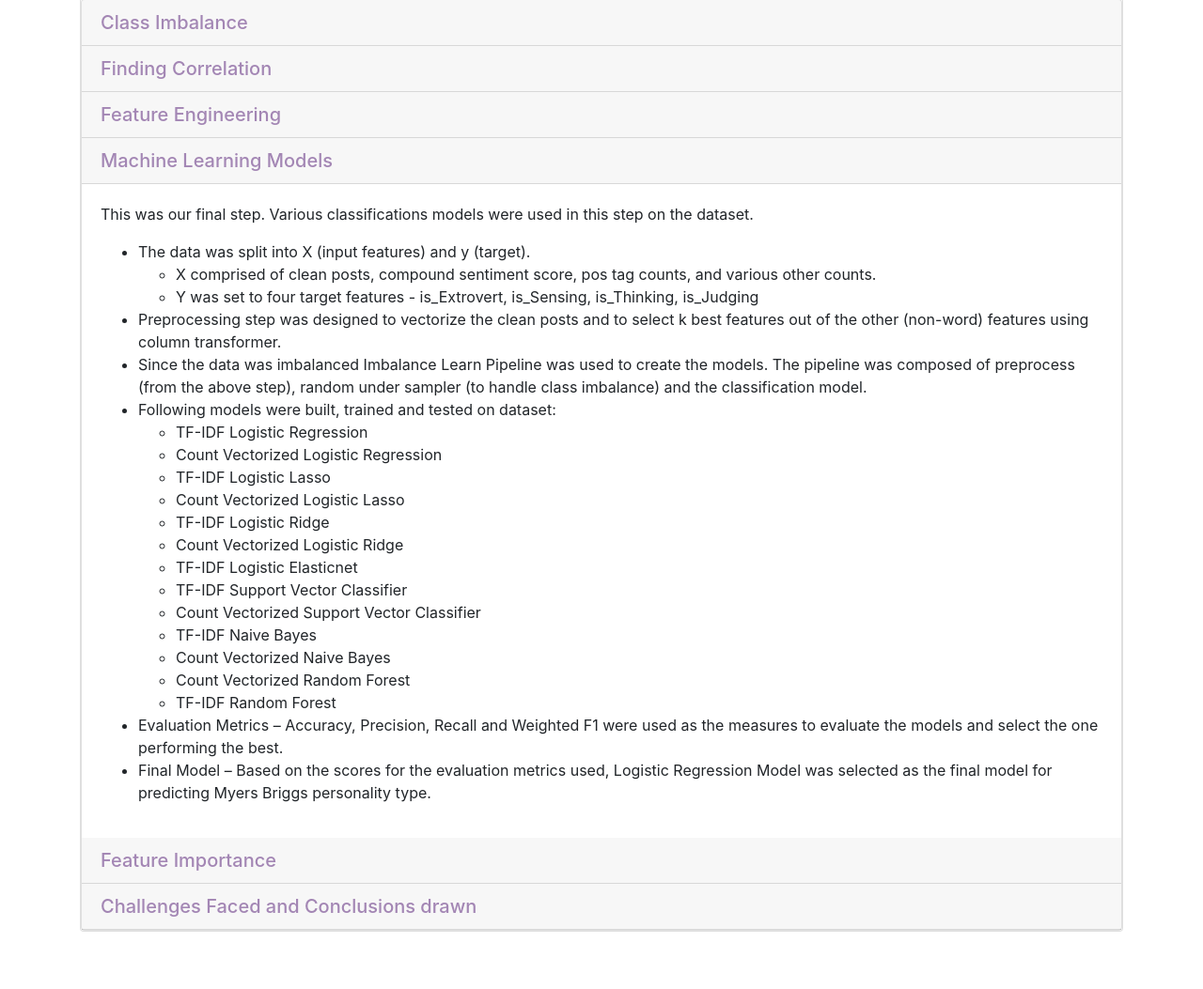
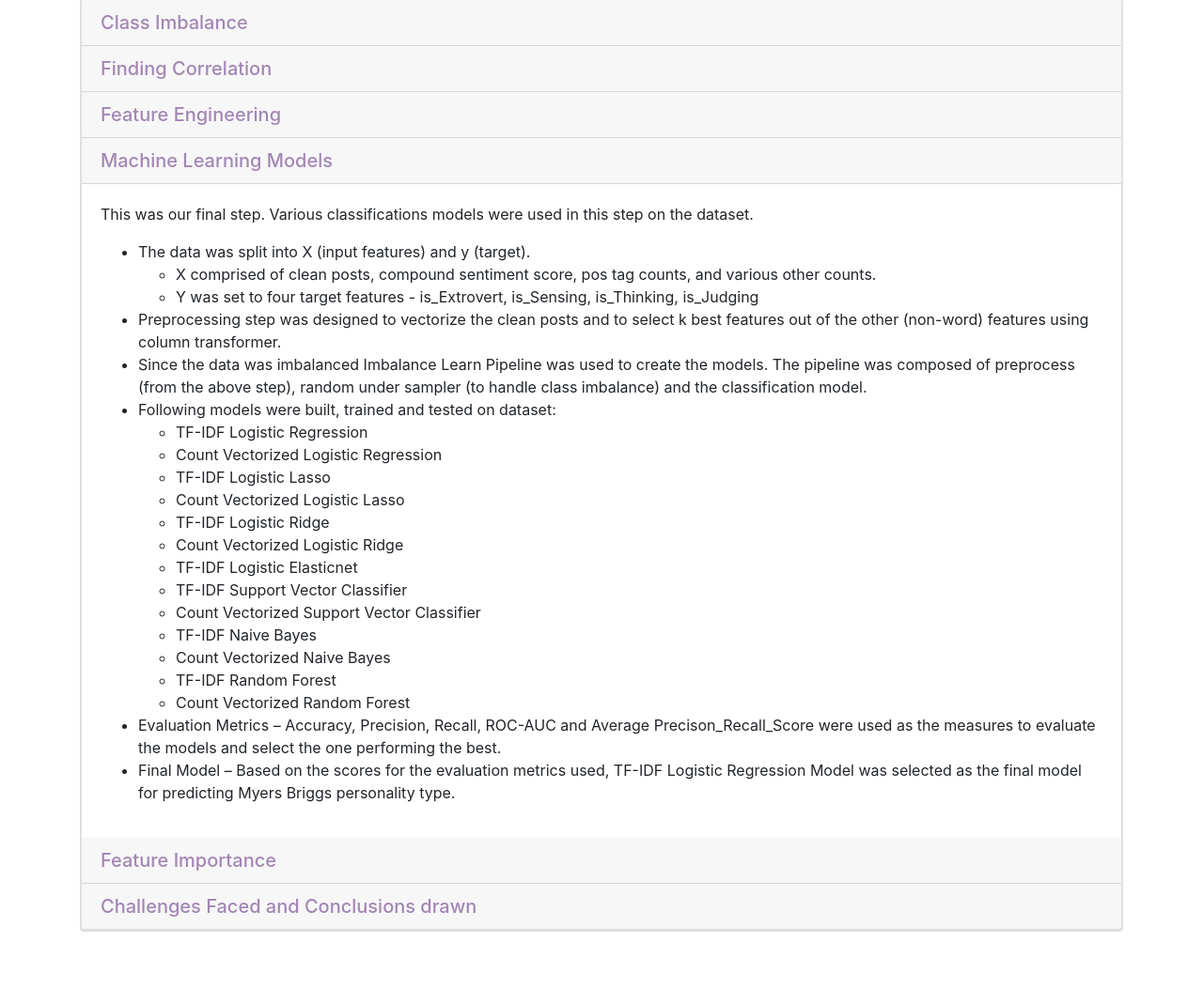
Before and after one commit to esharma3/myers-briggs-personality-prediction, a Flask app: page /methodology in a window 1280 px wide, after a click on "Machine Learning Models". Shown: the part 650-1703 px from the top of the page at 94% size. Run offline with Flask 2, Linux system fonts and the light colour scheme; some libraries are stand-ins or nearby versions.

Commit message:
Modified purpose and models implemented

```diff
--- a/templates/methodology.html
+++ b/templates/methodology.html
@@ -245,11 +245,11 @@
 								<li>Count Vectorized Support Vector Classifier</li>
 								<li>TF-IDF Naive Bayes</li>
 								<li>Count Vectorized Naive Bayes</li>
+								<li>TF-IDF Random Forest</li>
 								<li>Count Vectorized Random Forest</li>
-								<li>TF-IDF Random Forest</li>
 							</ul>
-						<li>Evaluation Metrics – Accuracy, Precision, Recall and Weighted F1 were used as the measures to evaluate the models and select the one performing the best. </li>
-						<li>Final Model – Based on the scores for the evaluation metrics used, Logistic Regression Model was selected as the final model for predicting Myers Briggs personality type. </li>
+						<li>Evaluation Metrics – Accuracy, Precision, Recall, ROC-AUC and Average Precison_Recall_Score were used as the measures to evaluate the models and select the one performing the best. </li>
+						<li>Final Model – Based on the scores for the evaluation metrics used, TF-IDF Logistic Regression Model was selected as the final model for predicting Myers Briggs personality type. </li>
 					</ul>
 				</div>
 			</div>
```
